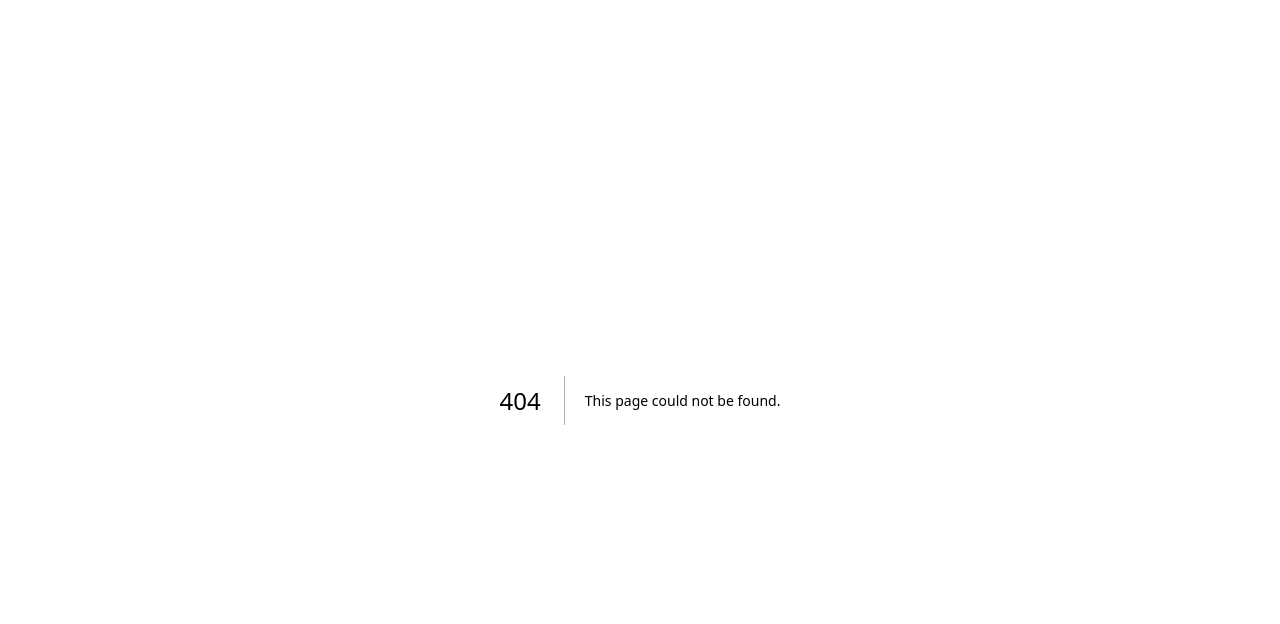
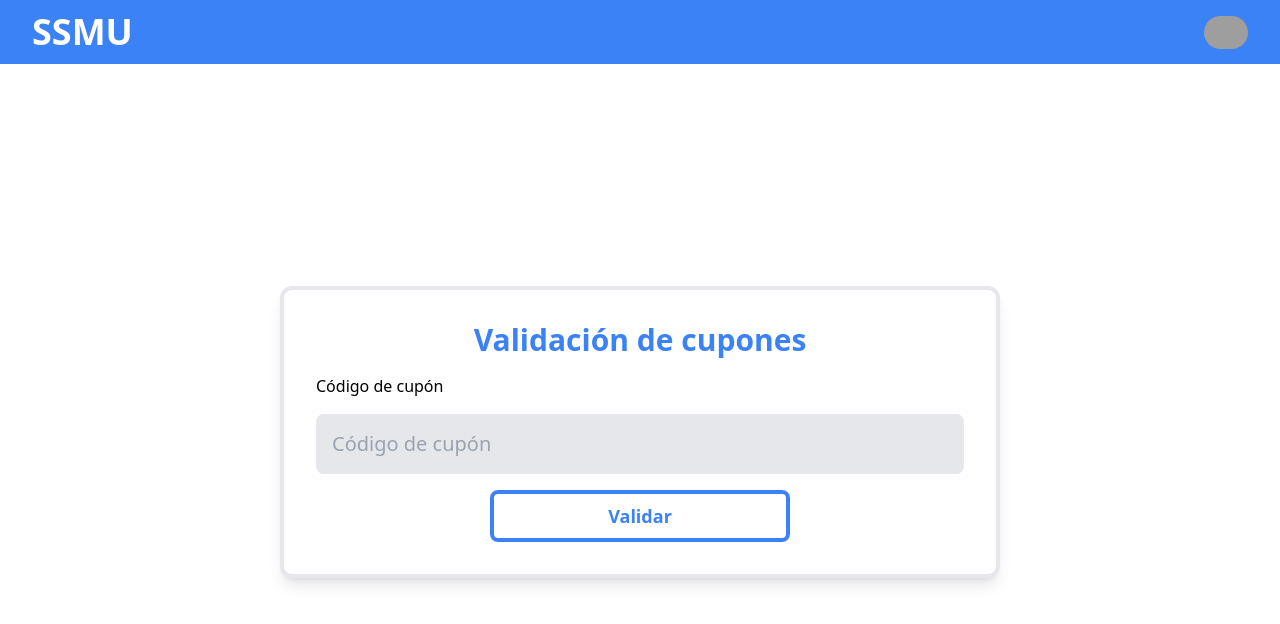
Before and after one commit to CodeF-ctory2023/front, a Next.js app: page /coupons/validate in a window 1280 px wide. Before the commit this address had no page. Shown: the top 624 px of the page. Built offline with nearby package versions, Linux system fonts and the light colour scheme; no server answers; grey boxes are pictures that could not be loaded.

Commit message:
feat: :sparkles: Add coupon validation page
Co-authored-by: Sag0719 <santiago.arenas1@udea.edu.co>

```diff
--- a/pages/coupons/index.tsx
+++ b/pages/coupons/index.tsx
@@ -193,6 +193,9 @@ const Coupons = () => {
             >
               <Link href='../coupons'>&#8226; Cupones</Link>
             </li>
+            <li className={`px-4 py-1 rounded-full font-semibold`}>
+              <Link href='coupons/validate'>&#8226; Validar</Link>
+            </li>
           </ul>
         </aside>
 
--- /dev/null
+++ b/pages/coupons/validate/index.tsx
@@ -0,0 +1,122 @@
+import { useEffect, useState } from 'react';
+
+import { Alert } from '@/components/alerts';
+import Head from 'next/head';
+import Link from 'next/link';
+import { getCouponById } from '@/services/commercialApi';
+import { useRouter } from 'next/router';
+
+const ValidatePage = () => {
+  const router = useRouter();
+
+  const { coupon } = router.query;
+  const [open, setOpen] = useState<boolean>(false);
+  const [alertOptions, setAlertOptions] = useState<{
+    type: 'success' | 'error' | 'confirm' | 'info';
+    message: string;
+  }>({
+    type: 'success',
+    message: 'Cupón validado correctamente',
+  });
+
+  useEffect(() => {
+    if (coupon) {
+      getCouponById(coupon as string)
+        .then((data) => {
+          if (data.startDate > new Date()) {
+            setAlertOptions({
+              type: 'error',
+              message: 'El cupón no está activo',
+            });
+          } else if (data.endDate < new Date()) {
+            setAlertOptions({
+              type: 'error',
+              message: 'El cupón ya ha expirado',
+            });
+          } else {
+            setAlertOptions({
+              type: 'success',
+              message: 'El cupón se encuentra activo',
+            });
+          }
+        })
+        .catch(() => {
+          setAlertOptions({
+            type: 'error',
+            message: 'El cupón no existe o ya ha sido canjeado',
+          });
+        })
+        .finally(() => {
+          setOpen(true);
+        });
+    }
+  }, [coupon]);
+
+  return (
+    <>
+      <Head>
+        <title>Cupones</title>
+        <meta name='description' content='Cupones' />
+      </Head>
+      <header>
+        <nav className='flex justify-between items-center h-16 px-8 bg-blue-500 text-white'>
+          <section className='brand'>
+            <Link href='./'>
+              <h1 className='text-4xl font-bold'>SSMU</h1>
+            </Link>
+          </section>
+          <section>
+            <a href='./admin-profile'>
+              {
+                // eslint-disable-next-line @next/next/no-img-element
+                <img
+                  className='rounded-full'
+                  src='https://ui-avatars.com/api/?name=Admin'
+                  alt='Imagen de administrador'
+                  width={44}
+                  height={44}
+                />
+              }
+            </a>
+          </section>
+        </nav>
+      </header>
+      <main className='w-full min-h-[calc(100vh_-_64px)] flex flex-col justify-center items-center'>
+        <Alert severity={alertOptions.type} open={open} setOpen={setOpen}>
+          {alertOptions.message}
+        </Alert>
+        <section className='bg-white p-8 rounded-xl border-4 shadow-lg w-2/3 max-w-[720px] max-h-[90%] backdrop:bg-gray-800 flex flex-col items-center overflow-auto'>
+          <form
+            action=''
+            className='w-full flex flex-col gap-4 items-center justify-center'
+          >
+            <h1 className='text-3xl text-blue-500 font-bold'>
+              Validación de cupones
+            </h1>
+            <label htmlFor='coupon' className='self-start'>
+              Código de cupón
+            </label>
+            <input
+              id='coupon'
+              name='coupon'
+              type='text'
+              placeholder='Código de cupón'
+              className='bg-gray-200 p-4 rounded-lg text-xl w-full'
+              minLength={4}
+              maxLength={16}
+              required
+            />
+            <button
+              type='submit'
+              className='text-lg font-semibold rounded-lg py-2 px-4 border-4 border-blue-500 text-blue-500 max-w-[300px] w-full'
+            >
+              Validar
+            </button>
+          </form>
+        </section>
+      </main>
+    </>
+  );
+};
+
+export default ValidatePage;
--- a/pages/discounts/index.tsx
+++ b/pages/discounts/index.tsx
@@ -192,6 +192,9 @@ const Discounts = () => {
             <li className={`px-4 py-1 rounded-full font-semibold`}>
               <Link href='../coupons'>&#8226; Cupones</Link>
             </li>
+            <li className={`px-4 py-1 rounded-full font-semibold`}>
+              <Link href='../coupons/validate'>&#8226; Validar</Link>
+            </li>
           </ul>
         </aside>
 
```
